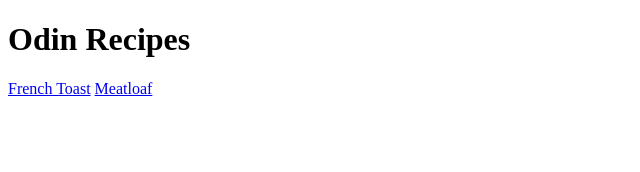
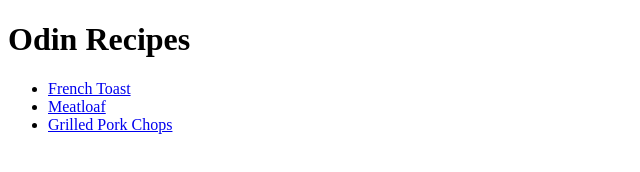
Before and after one commit to JDCarron/odin-recipes, a plain HTML site: page index.html in a window 1280 px wide. Shown: the whole page, without its empty margins (0-640 px from the left). Drawn offline with Linux system fonts and the light colour scheme.

Commit message:
Put recipe links in an unordered list in index.html

```diff
--- a/index.html
+++ b/index.html
@@ -6,6 +6,9 @@
     </head>
     <body>
         <h1>Odin Recipes</h1>
-        <a href="recipes/french-toast.html">French Toast</a>
-        <a href="recipes/meatloaf.html">Meatloaf</a>
+        <ul>
+            <li><a href="recipes/french-toast.html">French Toast</a></li>
+            <li><a href="recipes/meatloaf.html">Meatloaf</a></li>
+            <li><a href="recipes/grilled-pork-chop.html">Grilled Pork Chops</a></li>
+        </ul>
     </body>
```
